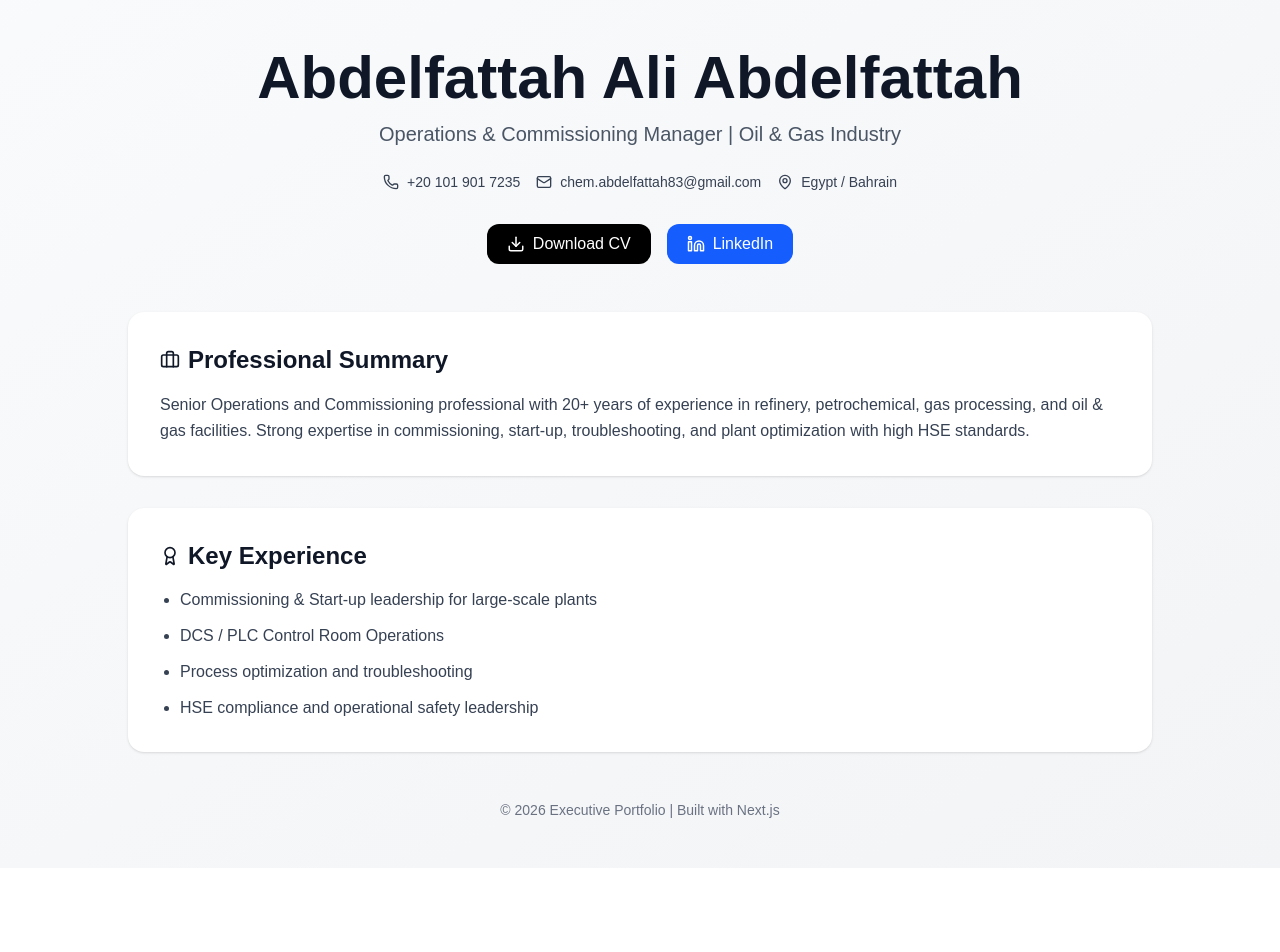
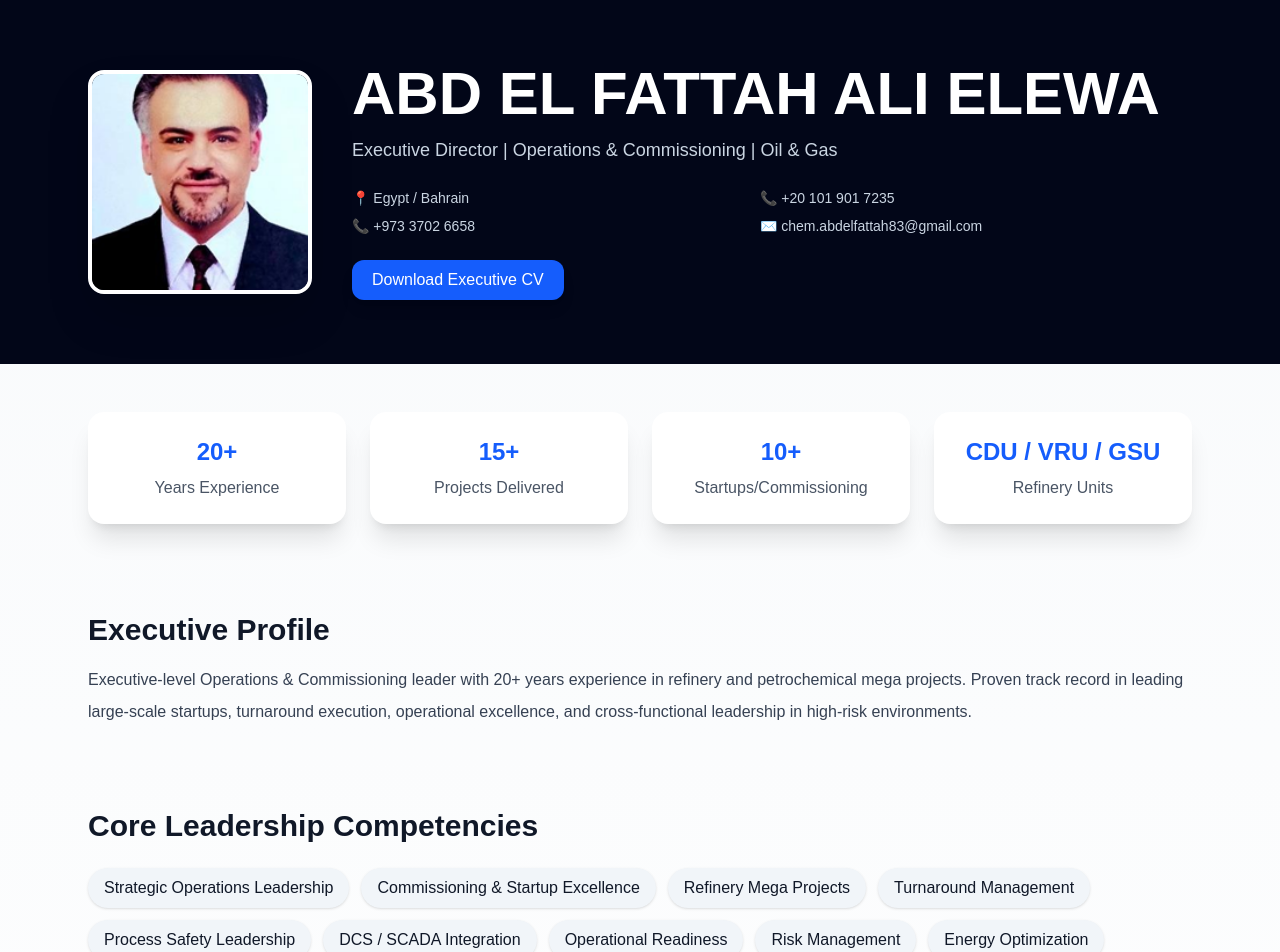
Before and after one commit to chemabdelfattah83/executive-portfolio, a Next.js app: page / in a window 1280 px wide. Shown: the top 952 px of the page. Before the commit the page ends 868 px from the top, so only its background shows below. Built offline with nearby package versions, Linux system fonts and the light colour scheme.

Commit message:
final update

```diff
--- a/app/page.tsx
+++ b/app/page.tsx
@@ -1,114 +1,142 @@
-"use client";
+import { motion } from "framer-motion";
 
-import { motion } from "framer-motion";
-import {
-  Mail,
-  Phone,
-  Linkedin,
-  MapPin,
-  Briefcase,
-  Award,
-  Download,
-} from "lucide-react";
-
-export default function ExecutivePortfolio() {
-  const linkedInUrl =
-    "https://www.linkedin.com/in/abd-el-fattah-ali-elewa-a10124a6/";
-
+export default function Portfolio() {
   return (
-    <main className="min-h-screen bg-gradient-to-br from-gray-50 to-gray-100 text-gray-900 p-6 md:p-12">
+    <div className="min-h-screen bg-gradient-to-b from-slate-50 to-white text-gray-900">
 
       {/* HERO */}
-      <motion.section
-        initial={{ opacity: 0, y: -30 }}
+      <div className="bg-slate-950 text-white">
+        <div className="max-w-6xl mx-auto px-6 py-16 flex flex-col md:flex-row items-center gap-10">
+
+          {/* IMAGE */}
+          <motion.img
+            initial={{ opacity: 0, scale: 0.8 }}
+            animate={{ opacity: 1, scale: 1 }}
+            transition={{ duration: 0.6 }}
+            src="/profile.jpg"
+            className="w-44 h-44 md:w-56 md:h-56 object-cover rounded-2xl border-4 border-white shadow-2xl"
+          />
+
+          {/* INFO */}
+          <div>
+            <motion.h1
+              initial={{ opacity: 0, y: 20 }}
               animate={{ opacity: 1, y: 0 }}
-        className="max-w-5xl mx-auto text-center"
+              transition={{ delay: 0.2 }}
+              className="text-4xl md:text-6xl font-bold"
             >
-        <h1 className="text-4xl md:text-6xl font-bold">
-          Abdelfattah Ali Abdelfattah
-        </h1>
+              ABD EL FATTAH ALI ELEWA
+            </motion.h1>
 
-        <p className="text-xl mt-3 text-gray-600">
-          Operations & Commissioning Manager | Oil & Gas Industry
+            <p className="text-slate-300 mt-3 text-lg">
+              Executive Director | Operations & Commissioning | Oil & Gas
             </p>
 
-        {/* CONTACT */}
-        <div className="flex flex-wrap justify-center gap-4 mt-6 text-sm text-gray-700">
-          <span className="flex items-center gap-2">
-            <Phone size={16} /> +20 101 901 7235
-          </span>
-
-          <span className="flex items-center gap-2">
-            <Mail size={16} /> chem.abdelfattah83@gmail.com
-          </span>
-
-          <span className="flex items-center gap-2">
-            <MapPin size={16} /> Egypt / Bahrain
-          </span>
+            <div className="mt-6 grid md:grid-cols-2 gap-2 text-sm text-slate-300">
+              <p>📍 Egypt / Bahrain</p>
+              <p>📞 +20 101 901 7235</p>
+              <p>📞 +973 3702 6658</p>
+              <p>✉️ chem.abdelfattah83@gmail.com</p>
             </div>
 
-        {/* BUTTONS */}
-        <div className="flex flex-wrap justify-center gap-4 mt-8">
             <a
               href="/cv.pdf"
-            className="flex items-center gap-2 bg-black text-white px-5 py-2 rounded-xl hover:bg-gray-800 transition"
+              className="inline-block mt-6 bg-blue-600 px-5 py-2 rounded-xl text-white shadow-lg"
+              download
             >
-            <Download size={18} /> Download CV
-          </a>
-
-          <a
-            href={linkedInUrl}
-            target="_blank"
-            rel="noopener noreferrer"
-            className="flex items-center gap-2 bg-blue-600 text-white px-5 py-2 rounded-xl hover:bg-blue-700 transition"
-          >
-            <Linkedin size={18} /> LinkedIn
+              Download Executive CV
             </a>
           </div>
-      </motion.section>
+        </div>
+      </div>
 
-      {/* SUMMARY */}
-      <motion.section
-        initial={{ opacity: 0 }}
-        animate={{ opacity: 1 }}
-        transition={{ delay: 0.2 }}
-        className="max-w-5xl mx-auto mt-12 bg-white p-8 rounded-2xl shadow"
-      >
-        <h2 className="text-2xl font-bold flex items-center gap-2">
-          <Briefcase size={20} /> Professional Summary
-        </h2>
+      {/* KPI SECTION */}
+      <div className="max-w-6xl mx-auto px-6 py-12 grid md:grid-cols-4 gap-6">
+        {[
+          { label: "Years Experience", value: "20+" },
+          { label: "Projects Delivered", value: "15+" },
+          { label: "Startups/Commissioning", value: "10+" },
+          { label: "Refinery Units", value: "CDU / VRU / GSU" },
+        ].map((kpi) => (
+          <div key={kpi.label} className="bg-white shadow-xl rounded-2xl p-6 text-center">
+            <h3 className="text-2xl font-bold text-blue-600">{kpi.value}</h3>
+            <p className="text-gray-600 mt-2">{kpi.label}</p>
+          </div>
+        ))}
+      </div>
 
-        <p className="mt-4 text-gray-700 leading-relaxed">
-          Senior Operations and Commissioning professional with 20+ years of
-          experience in refinery, petrochemical, gas processing, and oil &
-          gas facilities. Strong expertise in commissioning, start-up,
-          troubleshooting, and plant optimization with high HSE standards.
+      {/* PROFILE */}
+      <div className="max-w-6xl mx-auto px-6 py-10">
+        <h2 className="text-3xl font-bold mb-4">Executive Profile</h2>
+        <p className="text-gray-700 leading-8">
+          Executive-level Operations & Commissioning leader with 20+ years experience in
+          refinery and petrochemical mega projects. Proven track record in leading
+          large-scale startups, turnaround execution, operational excellence,
+          and cross-functional leadership in high-risk environments.
         </p>
-      </motion.section>
+      </div>
+
+      {/* CORE SKILLS */}
+      <div className="max-w-6xl mx-auto px-6 py-10">
+        <h2 className="text-3xl font-bold mb-6">Core Leadership Competencies</h2>
+
+        <div className="flex flex-wrap gap-3">
+          {[
+            "Strategic Operations Leadership",
+            "Commissioning & Startup Excellence",
+            "Refinery Mega Projects",
+            "Turnaround Management",
+            "Process Safety Leadership",
+            "DCS / SCADA Integration",
+            "Operational Readiness",
+            "Risk Management",
+            "Energy Optimization",
+          ].map((s) => (
+            <span key={s} className="px-4 py-2 bg-slate-100 rounded-full shadow-sm">
+              {s}
+            </span>
+          ))}
+        </div>
+      </div>
 
       {/* EXPERIENCE */}
-      <motion.section
-        initial={{ opacity: 0 }}
-        animate={{ opacity: 1 }}
-        transition={{ delay: 0.3 }}
-        className="max-w-5xl mx-auto mt-8 bg-white p-8 rounded-2xl shadow"
-      >
-        <h2 className="text-2xl font-bold flex items-center gap-2">
-          <Award size={20} /> Key Experience
-        </h2>
+      <div className="max-w-6xl mx-auto px-6 py-10 space-y-10">
+        <h2 className="text-3xl font-bold">Executive Experience</h2>
 
-        <ul className="mt-4 space-y-3 text-gray-700 list-disc pl-5">
-          <li>Commissioning & Start-up leadership for large-scale plants</li>
-          <li>DCS / PLC Control Room Operations</li>
-          <li>Process optimization and troubleshooting</li>
-          <li>HSE compliance and operational safety leadership</li>
-        </ul>
-      </motion.section>
+        <div className="bg-white shadow-xl rounded-2xl p-6">
+          <h3 className="text-xl font-semibold">Operations & Maintenance Manager</h3>
+          <p className="text-gray-500">EPROM | 2025 – Present</p>
+          <p className="mt-3 text-gray-700">
+            Leading full operational control of oil & gas facilities ensuring safety,
+            reliability, and production optimization.
+          </p>
+        </div>
 
-      {/* FOOTER */}
-      <footer className="text-center text-sm text-gray-500 mt-12">
-        © {new Date().getFullYear()} Executive Portfolio | Built with Next.js
-      </footer>
-    </main>
+        <div className="bg-white shadow-xl rounded-2xl p-6">
+          <h3 className="text-xl font-semibold">Commissioning Lead (CDU-4 / VRU-3)</h3>
+          <p className="text-gray-500">PETROJET / EPROM | 2022 – 2025</p>
+          <p className="mt-3 text-gray-700">
+            Led pre-commissioning, startup, system turnover, and DCS-based stabilization
+            for major refinery expansion units.
+          </p>
+        </div>
+
+        <div className="bg-white shadow-xl rounded-2xl p-6">
+          <h3 className="text-xl font-semibold">Senior Operations Supervisor</h3>
+          <p className="text-gray-500">MIDOR Refinery | 2008 – 2022</p>
+          <p className="mt-3 text-gray-700">
+            Supported refinery expansion startup and managed operations using
+            Yokogawa, Honeywell, Emerson DeltaV systems.
+          </p>
+        </div>
+      </div>
+
+      {/* CTA */}
+      <div className="bg-slate-950 text-white py-12 text-center">
+        <h2 className="text-2xl font-bold">Executive Profile Available for Global Opportunities</h2>
+        <p className="text-slate-300 mt-2">Oil & Gas | Refinery | Petrochemical Leadership Roles</p>
+      </div>
+
+    </div>
   );
 }
```
Lines whose indentation alone changed are shown as unchanged.
